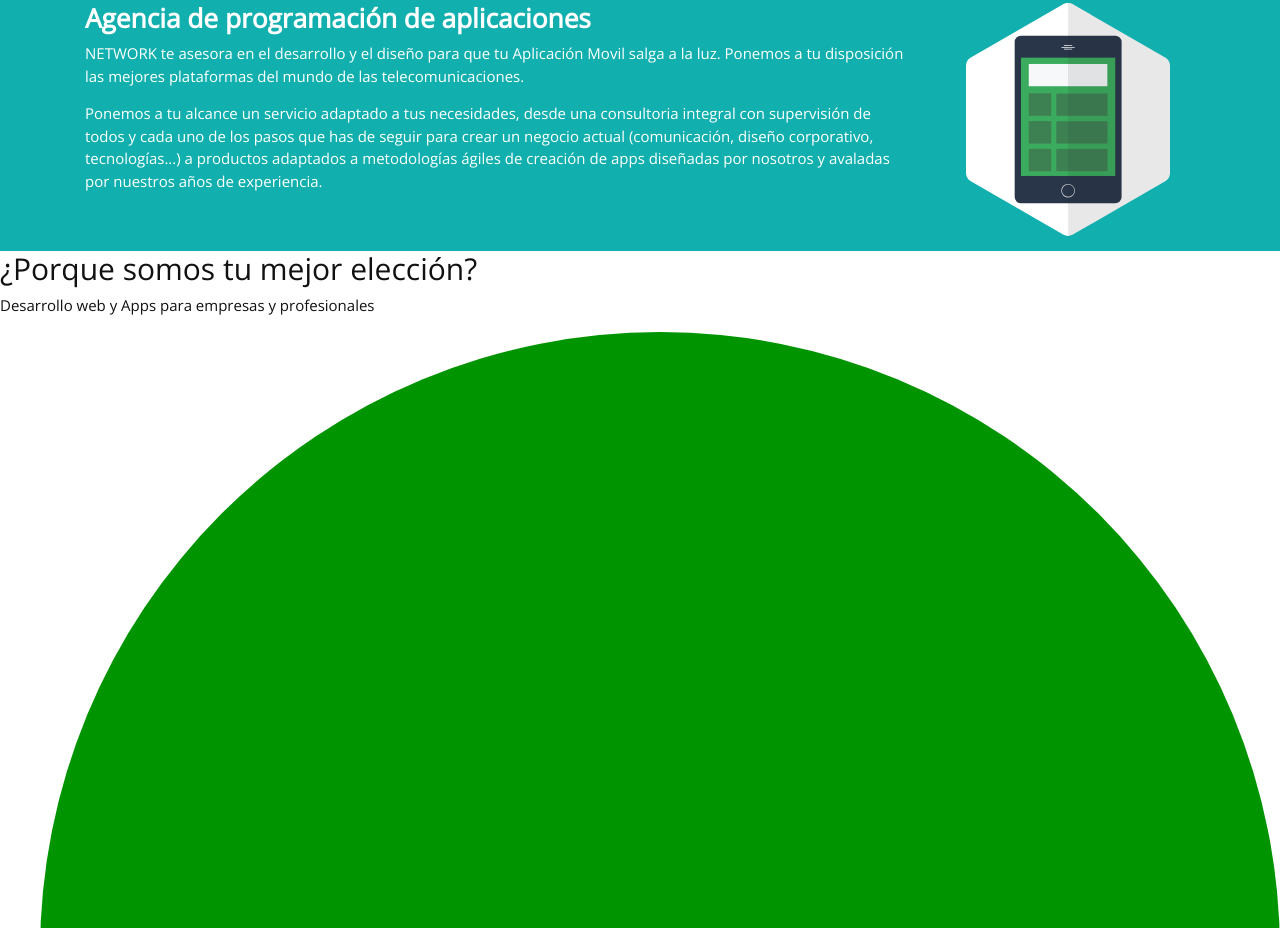
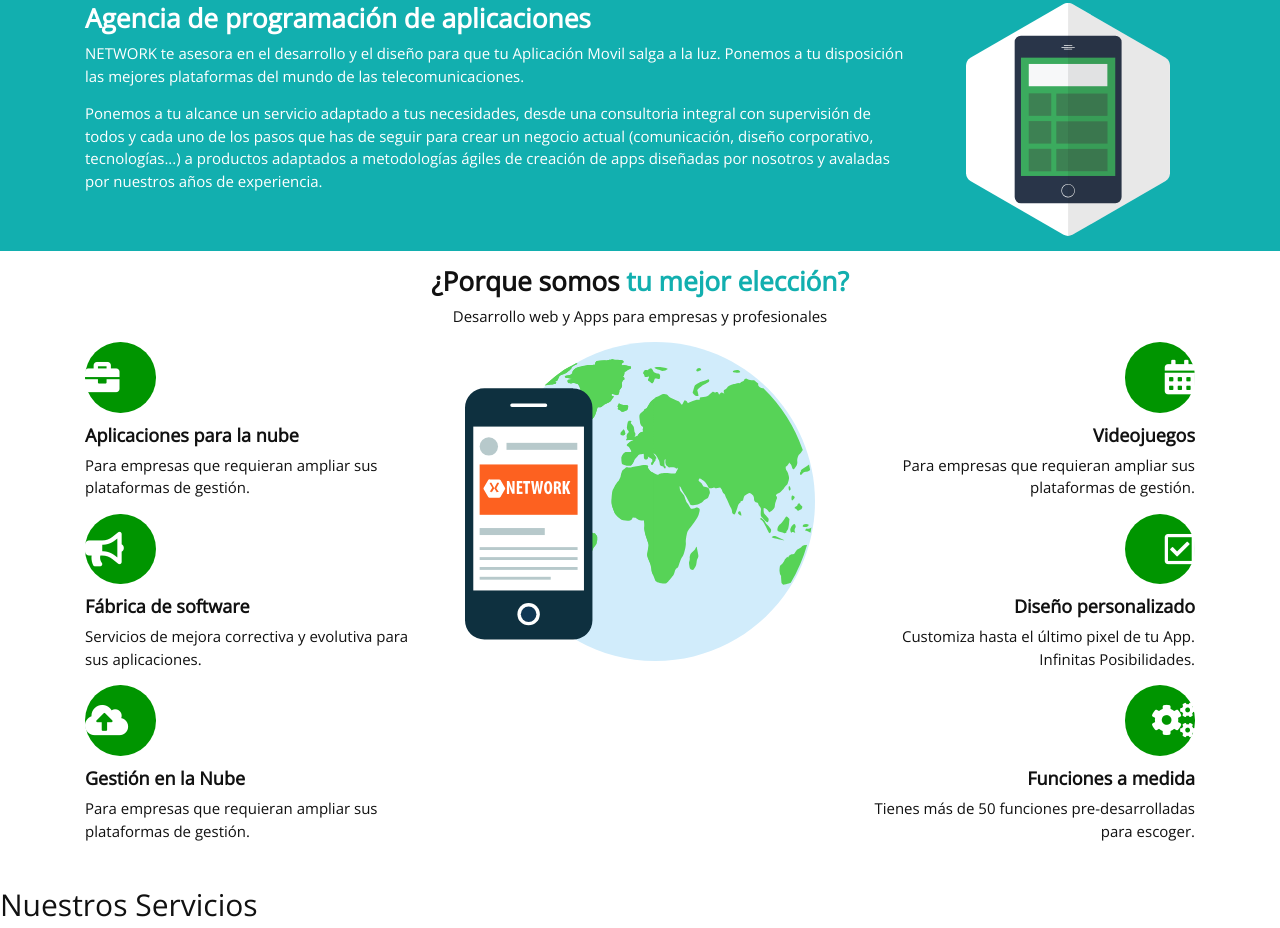
Before and after one commit to noble07/curso-bootstrap-4-sm, a website built with webpack: page index.html in a window 1280 px wide. Shown: the part 812-1740 px from the top of the page. Built offline with nearby package versions, Linux system fonts and the light colour scheme.

Commit message:
Maqueta:
Se maqueta la sección Tu mejor eleccion

```diff
--- a/assets/scss/breakpoints/_custom.scss
+++ b/assets/scss/breakpoints/_custom.scss
@@ -150,3 +150,38 @@ body {
     display: block;
   }
 }
+
+/*------------- TU MEJOR ELECCIÓN --------------*/
+.your-best-choice {
+  h2 {
+    span {
+      color: $primary;
+    }
+  }
+
+  .election-container{
+    h4 {
+      font-size: 1.2rem;
+      font-weight: bold;
+      margin-top: .8rem;
+    }
+  }
+
+  ul {
+      list-style: none;
+
+      li {
+        min-height: 9rem;
+
+        .fas, .far {
+          font-size: 2.3rem;
+          background: $secondary;
+          border-radius: 50%;
+          width: 4.7rem;
+          height: 4.7rem;
+          line-height: 4.7rem;
+          color: #fff;
+        }
+      }
+  }
+}
--- a/index.html
+++ b/index.html
@@ -71,39 +71,66 @@
     </div>
   </section>
 
-  <section class="your-best-choice">
-    <h2>¿Porque somos <span>tu mejor elección?</span></h2>
-    <p>Desarrollo web y Apps para empresas y profesionales</p>
+  <section class="your-best-choice py-3">
+    <div class="container">
+      <h2 class="h3 text-center font-weight-bold">¿Porque somos <span>tu mejor elección?</span></h2>
+      <p class="text-center">Desarrollo web y Apps para empresas y profesionales</p>
 
-    <ul>
+      <div class="row">
+        <ul class="col-6 col-lg-4 text-center text-lg-left">
           <li>
-        <img src="assets/images/icono.svg" alt="Icono">
+            <i class="fas fa-briefcase"></i>
+            <div class="election-container">
               <h4>Aplicaciones para la nube</h4>
+              <p class="d-none d-lg-block">Para empresas que requieran ampliar sus plataformas de gestión.</p>
+            </div>
           </li>
           <li>
-        <img src="assets/images/icono.svg" alt="Icono">
+            <i class="fas fa-bullhorn"></i>
+            <div class="election-container">
               <h4>Fábrica de software</h4>
+              <p class="d-none d-lg-block">Servicios de mejora correctiva y evolutiva para sus aplicaciones.</p>
+            </div>
           </li>
           <li>
-        <img src="assets/images/icono.svg" alt="Icono">
+            <i class="fas fa-cloud-upload-alt"></i>
+            <div class="election-container">
               <h4>Gestión en la Nube</h4>
+              <p class="d-none d-lg-block">Para empresas que requieran ampliar sus plataformas de gestión.</p>
+            </div>
           </li>
         </ul>
 
-    <ul>
+        <div class="d-none d-lg-block col-lg-4">
+          <img src="assets/images/mundo.svg" alt="Mundo movil">
+        </div>
+
+        <ul class="col-6 col-lg-4 text-center text-lg-right">
           <li>
-          <img src="assets/images/icono.svg" alt="Icono">
+            <i class="fas fa-calendar-alt"></i>
+            <div class="election-container">
               <h4>Videojuegos</h4>
+              <p class="d-none d-lg-block">Para empresas que requieran ampliar sus plataformas de gestión.</p>
+            </div>
           </li>
           <li>
-          <img src="assets/images/icono.svg" alt="Icono">
+            <i class="far fa-check-square"></i>
+            <div class="election-container">
               <h4>Diseño personalizado</h4>
+              <p class="d-none d-lg-block">Customiza hasta el último pixel de tu App. Infinitas Posibilidades.</p>
+            </div>
           </li>
           <li>
-          <img src="assets/images/icono.svg" alt="Icono">
+            <i class="fas fa-cogs"></i>
+            <div class="election-container">
               <h4>Funciones a medida</h4>
+              <p class="d-none d-lg-block">Tienes más de 50 funciones pre-desarrolladas para escoger.</p>
+            </div>
           </li>
         </ul>
+
+      </div>
+    </div>
   </section>
 
   <main class="services">
```
Also changed, not shown: assets/images/mundo.svg (added), public/css/main.css, 3 other files. Lines whose indentation alone changed are shown as unchanged.
